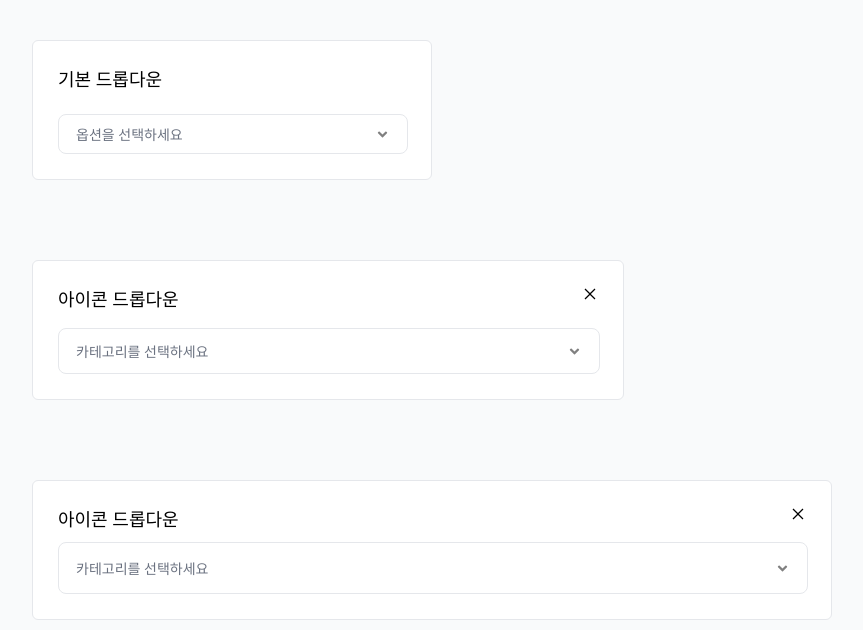
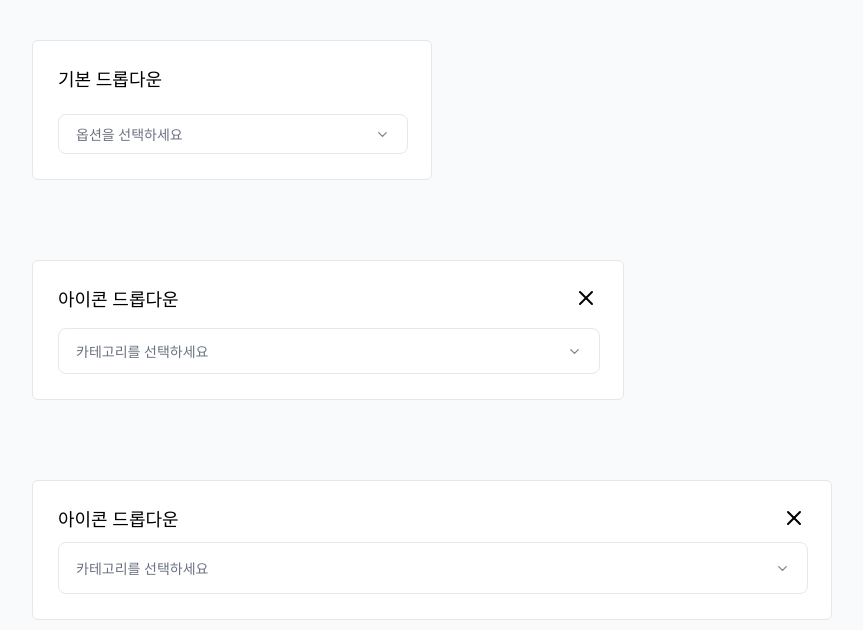
Before and after one commit to hyeonseo1109/TS_practice, a React (Vite) app: page /dropDownPage in a window 1280 px wide. Shown: the top 630 px of the page, without its empty margins (8-871 px from the left). Built offline with nearby package versions, Linux system fonts and the light colour scheme.

Commit message:
아이콘 lucide-react 변경

```diff
--- a/src/commonComponent/StatCards.tsx
+++ b/src/commonComponent/StatCards.tsx
@@ -1,5 +1,5 @@
-import { FaArrowDown } from "react-icons/fa6";
-import { FaArrowUp } from "react-icons/fa6";
+import { ArrowDown } from "lucide-react";
+import { ArrowUp } from "lucide-react";
 import { BsPeople } from "react-icons/bs";
 
 export interface StatCardProps {
@@ -25,12 +25,11 @@ export default function StatCards({
           <p className="text-[1.875rem] font-extrabold">{headCount}</p>
           {percentage > 0 ? (
             <p className="text-[.875rem] text-success-600 flex items-center gap-1">
-              <FaArrowUp size={15} color="color-success-600" /> +{percentage}%
-              증가
+              <ArrowUp size={15} /> +{percentage}% 증가
             </p>
           ) : percentage < 0 ? (
             <p className="text-[.875rem] text-danger-600 flex items-center gap-1">
-              <FaArrowDown size={15} /> {percentage}% 감소
+              <ArrowDown size={15} /> {percentage}% 감소
             </p>
           ) : (
             <p className="text-[.875rem] text-gray-400">
--- a/src/commonComponent/dropDown.tsx
+++ b/src/commonComponent/dropDown.tsx
@@ -1,8 +1,8 @@
 import "../App.css";
-import { VscChromeClose } from "react-icons/vsc";
-import { FaAngleDown } from "react-icons/fa";
+import { X } from "lucide-react";
 import { useState } from "react";
-import { FaAngleUp } from "react-icons/fa";
+import { ChevronDown } from "lucide-react";
+import { ChevronUp } from "lucide-react";
 
 interface Option {
   text: string;
@@ -55,7 +55,7 @@ export function DropDown({
       >
         <div className="flex items-start justify-between w-full">
           <p className="font-[500] text-[1.125rem] text-center">{title}</p>
-          <span>{xButton && <VscChromeClose />}</span>
+          <span>{xButton && <X />}</span>
         </div>
         <div
           tabIndex={0}
@@ -74,9 +74,9 @@ export function DropDown({
               {selectedOption || placeholder}
             </p>
             {dropDownState ? (
-              <FaAngleUp size={15} color="gray" />
+              <ChevronUp size={15} color="gray" />
             ) : (
-              <FaAngleDown size={15} color="gray" />
+              <ChevronDown size={15} color="gray" />
             )}
           </div>
           {dropDownState && (
```
